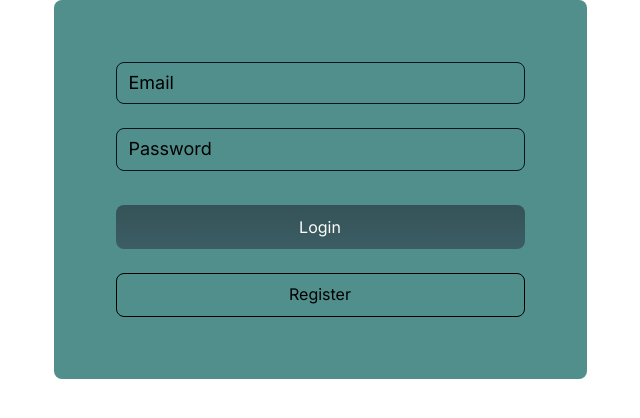
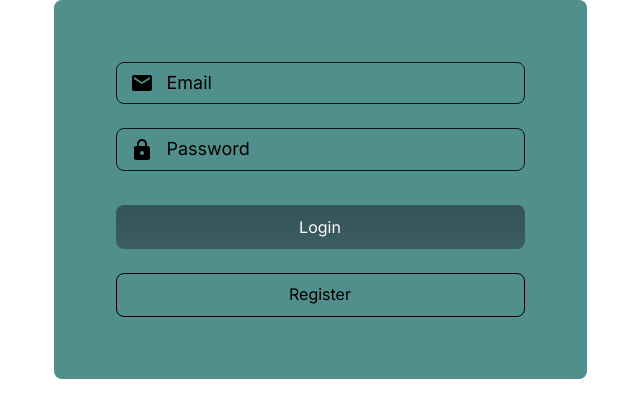
Before and after one commit to ArtemSuleymanov/final-byte-frontend, a React (Vite) app: page /login in a window 1280 px wide. Shown: the top 418 px of the page, without its empty margins (320-960 px from the left). Built offline with nearby package versions, Linux system fonts and the light colour scheme.

Commit message:
added icons

```diff
--- a/src/components/auth/AuthForm/AuthForm.jsx
+++ b/src/components/auth/AuthForm/AuthForm.jsx
@@ -1,5 +1,6 @@
 import { ErrorMessage, Field, Form, Formik } from 'formik';
 import { Link } from 'react-router-dom';
+import sprite from '../../../assets/sprite.svg';
 import ProgressBar from '../../common/ProgressBar/ProgressBar.jsx';
 import s from './AuthForm.module.css';
 
@@ -21,8 +22,12 @@ const AuthForm = ({
         <Form className={s.form} autoComplete="off">
           {/* <img className={s.logo} src="/images/logo.svg" alt="logo" /> */}
 
-          {fields.map(({ name, type = 'text', placeholder }) => (
+          {fields.map(({ name, type = 'text', placeholder, icon }) => (
             <label key={name} className={s.labelWraper}>
+              <div className={s.inputWrapper}>
+                <svg className={s.icon} role="img" aria-hidden="true">
+                  <use href={`${sprite}#${icon}`} />
+                </svg>
                 <Field
                   className={s.input}
                   name={name}
@@ -39,6 +44,7 @@ const AuthForm = ({
                     }
                   }}
                 />
+              </div>
               <ErrorMessage className={s.span} name={name} component="span" />
 
               {name === 'confirmPassword' && confirmPasswordValue && <ProgressBar value={confirmPasswordValue} />}
--- a/src/components/auth/AuthForm/AuthForm.module.css
+++ b/src/components/auth/AuthForm/AuthForm.module.css
@@ -16,7 +16,8 @@
 }
 
 .input {
-  padding: 11px 12px;
+  width: 100%;
+  padding: 11px 14px 11px 50px;
   border-radius: 8px;
   border: 1px solid #081222;
   outline: none;
@@ -30,6 +31,7 @@
 
 .span {
   color: red;
+  font-size: 10px;
 }
 
 .button {
@@ -70,3 +72,17 @@
 /* .barWrap {
   color: wheat;
 } */
+
+.inputWrapper {
+  position: relative;
+  display: flex;
+  align-items: center;
+}
+
+.icon {
+  position: absolute;
+  left: 14px;
+  width: 24px;
+  height: 24px;
+  fill: currentColor;
+}
--- a/src/components/auth/LoginForm/LoginForm.jsx
+++ b/src/components/auth/LoginForm/LoginForm.jsx
@@ -2,8 +2,8 @@ import * as Yup from 'yup';
 import AuthForm from '../AuthForm/AuthForm.jsx';
 
 const loginFields = [
-  { name: 'email', type: 'email', placeholder: 'Email' },
-  { name: 'password', type: 'password', placeholder: 'Password' },
+  { name: 'email', type: 'email', placeholder: 'Email', icon: 'icon-email' },
+  { name: 'password', type: 'password', placeholder: 'Password', icon: 'icon-lock' },
 ];
 
 const loginInitialValues = {
--- a/src/components/auth/RegistrationForm/RegistrationForm.jsx
+++ b/src/components/auth/RegistrationForm/RegistrationForm.jsx
@@ -3,13 +3,14 @@ import * as Yup from 'yup';
 import AuthForm from '../AuthForm/AuthForm.jsx';
 
 const registrationFields = [
-  { name: 'name', placeholder: 'Name' },
-  { name: 'email', type: 'email', placeholder: 'Email' },
-  { name: 'password', type: 'password', placeholder: 'Password' },
+  { name: 'name', placeholder: 'Name', icon: 'icon-user-02' },
+  { name: 'email', type: 'email', placeholder: 'Email', icon: 'icon-email' },
+  { name: 'password', type: 'password', placeholder: 'Password', icon: 'icon-lock' },
   {
     name: 'confirmPassword',
     type: 'password',
     placeholder: 'Confirm Password',
+    icon: 'icon-lock',
   },
 ];
 
```
Also changed, not shown: pullrequests-list.txt (added). Lines whose indentation alone changed are shown as unchanged.
